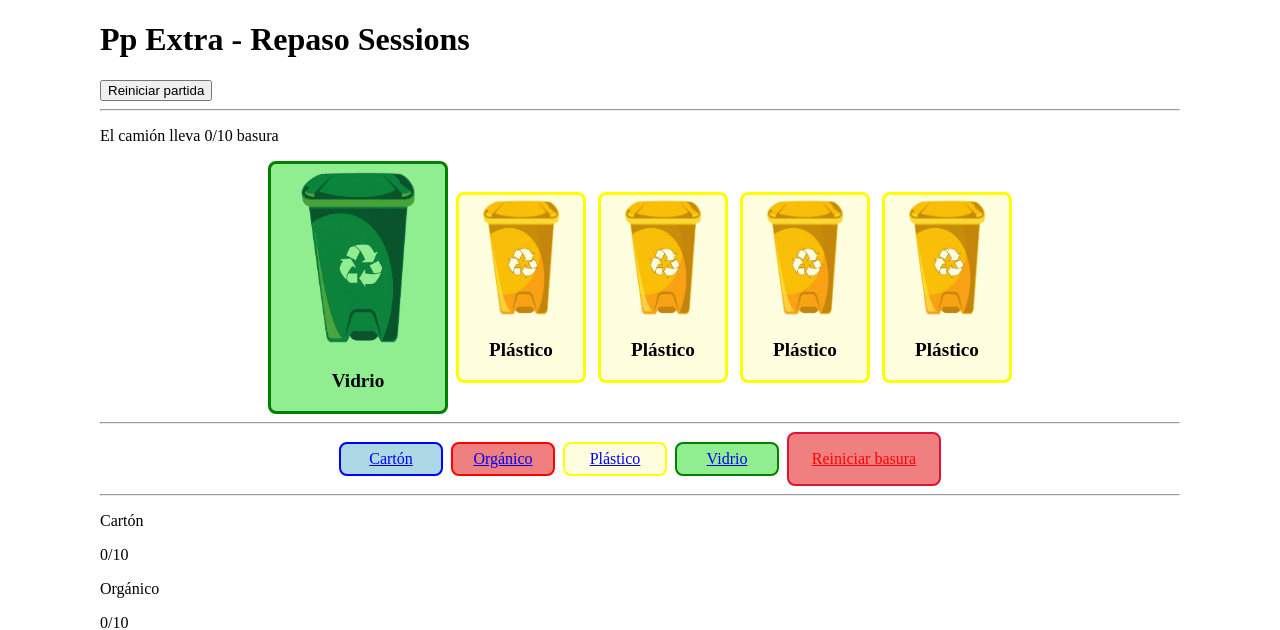
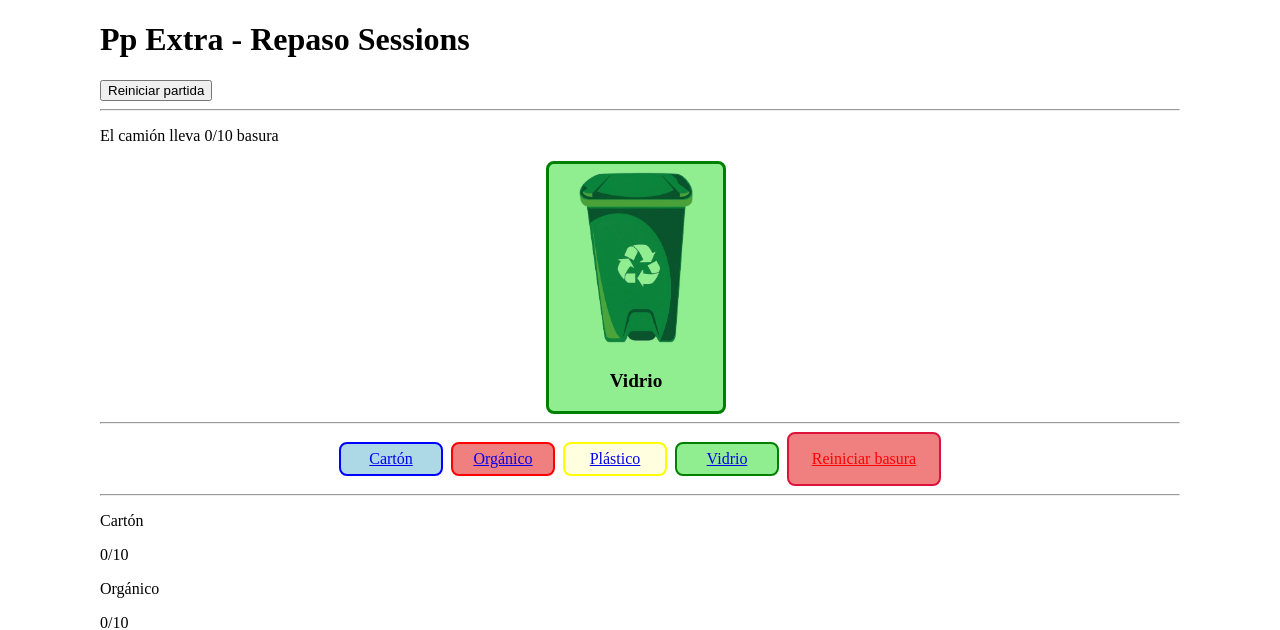
Before and after one commit to VictoorX29/MPO31-ENTORN-PHP-MARTINEZ, a PHP site: page /practicas/practicaExtra/ in a window 1280 px wide. Shown: the top 630 px of the page. Run offline with PHP 8.4, Linux system fonts and the light colour scheme.

Commit message:
PpExtra: Modificar gestión de sesión y mostrar cola de basura - Cambiar nombre de variable de sesión de "basura" a "colaBasura" - Implementar visualización dinámica de contenedores en la cola de basura

```diff
--- a/src/practicas/practicaExtra/index.php
+++ b/src/practicas/practicaExtra/index.php
@@ -20,7 +20,7 @@ if(!isset($_SESSION["contenedores"])){
         ]
     ];
     $_SESSION["camion"] = 0;
-    $_SESSION["basura"] = [];
+    $_SESSION["colaBasura"] = [];
 }
 if(isset($_GET["reiniciar"])){
     session_destroy();
@@ -45,8 +45,10 @@ if(isset($_GET["conte"])){
     $_SESSION["camion"] = 0;
 }
 if(isset($_SESSION["rand"])){
-    array_push($_SESSION["basura"],$_SESSION["rand"]);
-    var_dump($_SESSION["basura"]);
+    if(count($_SESSION["colaBasura"])>=4){
+        array_shift($_SESSION["colaBasura"]);
+    }
+    array_push($_SESSION["colaBasura"],$_SESSION["rand"]);
 }
 ?>
 <!DOCTYPE html>
@@ -75,22 +77,16 @@ if(isset($_SESSION["rand"])){
             </div>
 
             <div class="divColaConte">
-                <div class="divConteCola plastico">
-                    <img src="images/contenedores/plastico.png" alt="Contenedor Plástico">
-                    <p>Plástico</p>
-                </div>
-                <div class="divConteCola plastico">
-                    <img src="images/contenedores/plastico.png" alt="Contenedor Plástico">
-                    <p>Plástico</p>
-                </div>
-                <div class="divConteCola plastico">
-                    <img src="images/contenedores/plastico.png" alt="Contenedor Plástico">
-                    <p>Plástico</p>
-                </div>
-                <div class="divConteCola plastico">
-                    <img src="images/contenedores/plastico.png" alt="Contenedor Plástico">
-                    <p>Plástico</p>
-                </div>
+                <?
+                    foreach($_SESSION["colaBasura"] as $basura){
+                        ?>
+                        <div class="divConteCola <?= $basura ?>">
+                            <img src="images/contenedores/<?= $basura ?>.png" alt="Contenedor Plástico">
+                            <p><?= $_SESSION["contenedores"][$basura]["texto"] ?></p>
+                        </div>
+                    <?
+                    }
+                ?>
             </div>
 
         </div>
```
